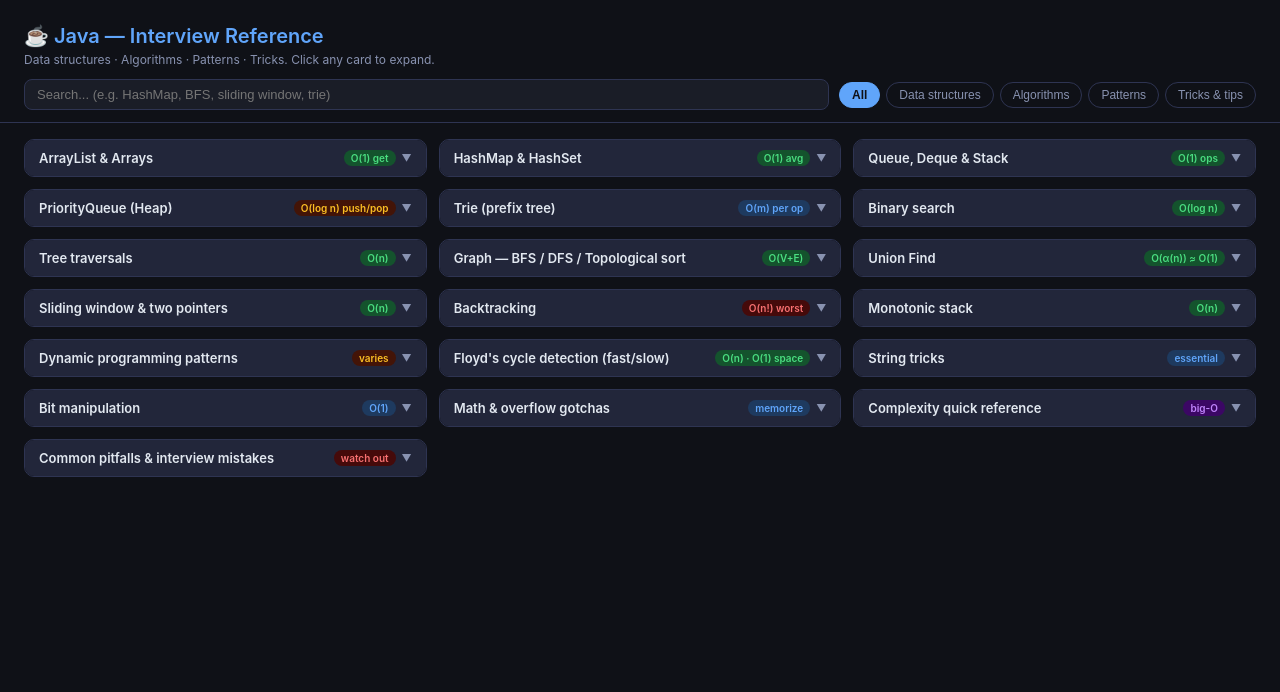
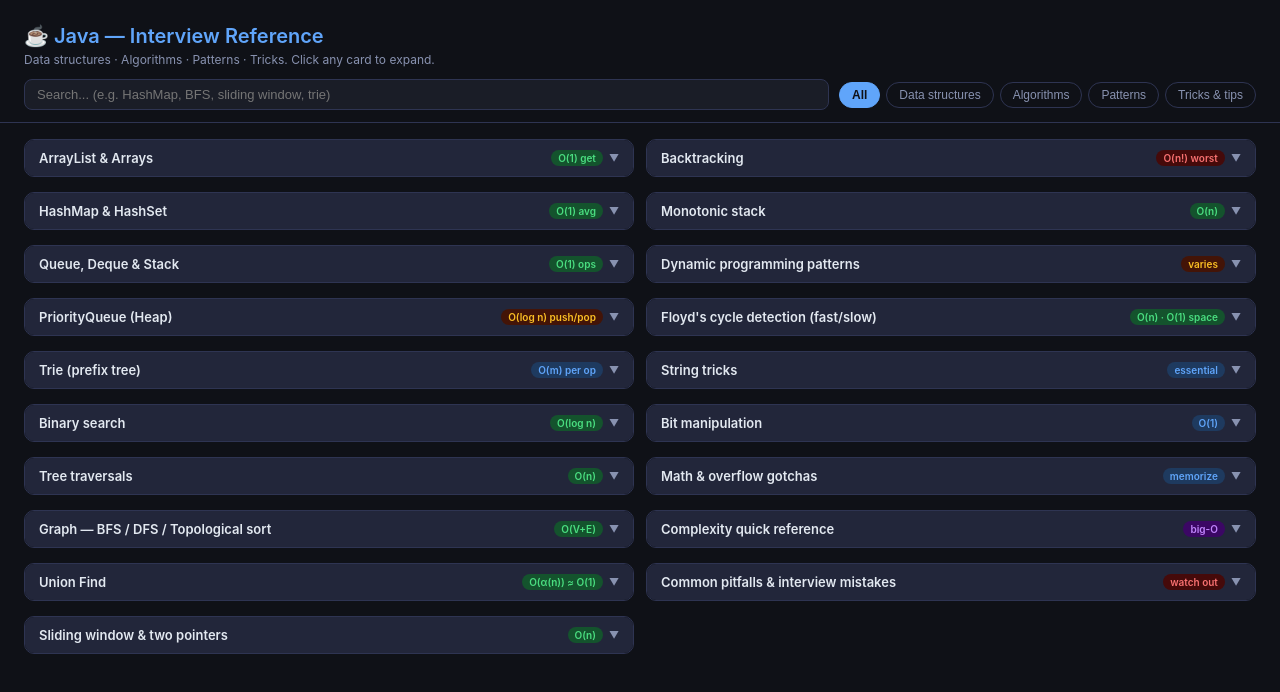
Before and after one commit to byuly/java-lcprep, a plain HTML site: page index.html in a window 1280 px wide. Drawn offline with Linux system fonts and the light colour scheme.

Commit message:
Switch to CSS columns layout so expanding a card doesn't affect neighbors

```diff
--- a/index.html
+++ b/index.html
@@ -24,8 +24,8 @@
   .tab { padding: 5px 12px; border-radius: 20px; border: 1px solid var(--border); background: transparent; color: var(--muted); font-size: 12px; cursor: pointer; transition: all .15s; white-space: nowrap; }
   .tab:hover { color: var(--text); border-color: var(--blue); }
   .tab.active { background: var(--blue); color: #0f1117; border-color: var(--blue); font-weight: 600; }
-  main { padding: 16px 24px; display: grid; grid-template-columns: repeat(auto-fill, minmax(380px, 1fr)); gap: 12px; align-items: start; }
-  .card { background: var(--bg2); border: 1px solid var(--border); border-radius: 10px; overflow: hidden; }
+  main { padding: 16px 24px; columns: 2 380px; column-gap: 12px; }
+  .card { background: var(--bg2); border: 1px solid var(--border); border-radius: 10px; overflow: hidden; break-inside: avoid; display: inline-block; width: 100%; margin-bottom: 12px; }
   .card-head { display: flex; align-items: center; justify-content: space-between; padding: 10px 14px; cursor: pointer; background: var(--bg3); user-select: none; }
   .card-head:hover { background: #2a2f4a; }
   .card-title { font-size: 13px; font-weight: 600; color: var(--text); }
@@ -62,8 +62,8 @@
   .pi { color: var(--amber); font-size: 13px; flex-shrink: 0; }
   .pt { font-size: 12.5px; line-height: 1.6; color: var(--text); }
   .pt code { font-family: monospace; font-size: 11px; background: var(--bg3); padding: 1px 5px; border-radius: 3px; color: var(--amber); border: 1px solid var(--border); }
-  .no-results { grid-column: 1/-1; text-align: center; padding: 3rem; color: var(--muted); }
-  @media(max-width: 700px) { main { grid-template-columns: 1fr; } .two-col { grid-template-columns: 1fr; } }
+  .no-results { text-align: center; padding: 3rem; color: var(--muted); }
+  @media(max-width: 700px) { main { columns: 1; } .two-col { grid-template-columns: 1fr; } }
 </style>
 </head>
 <body>
```
